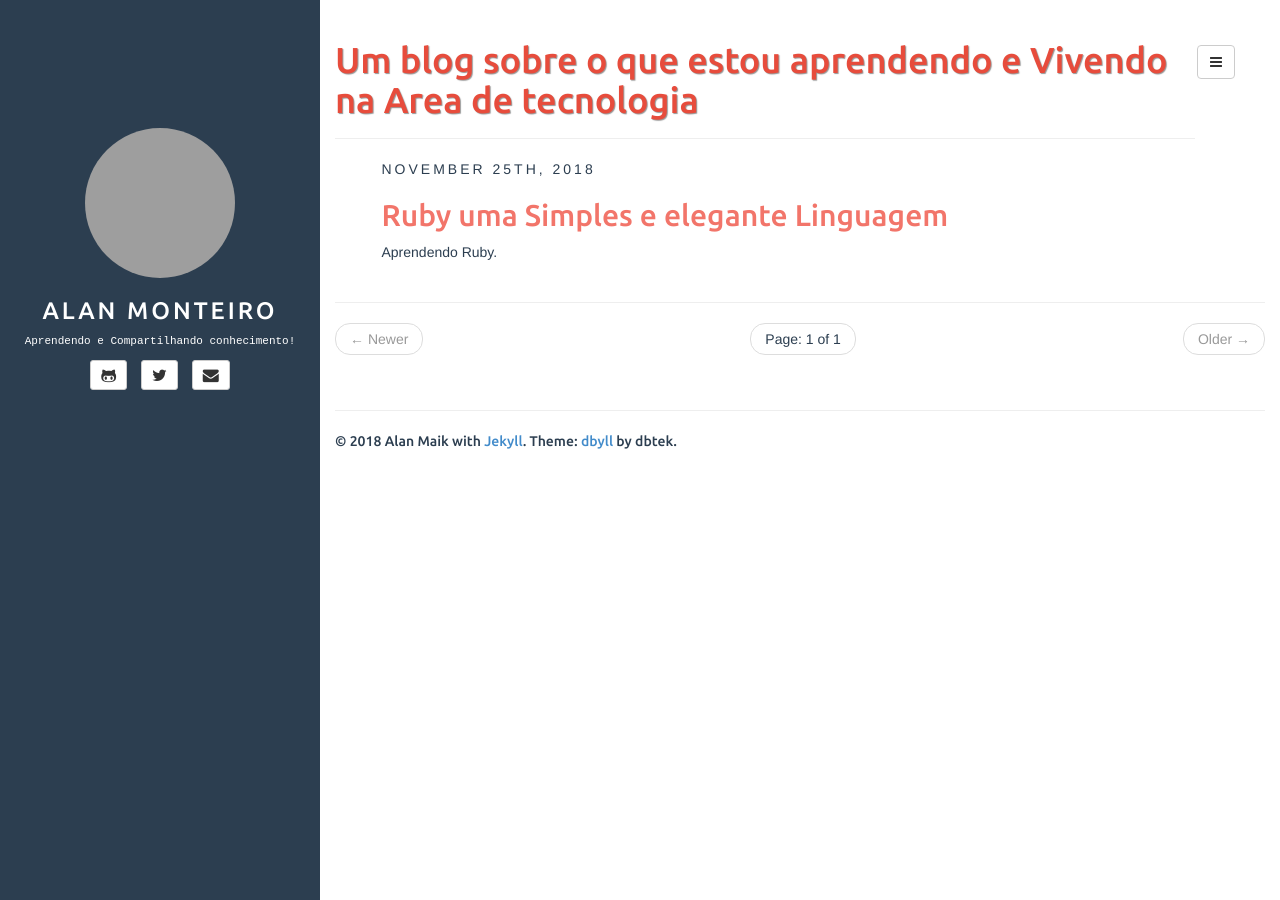
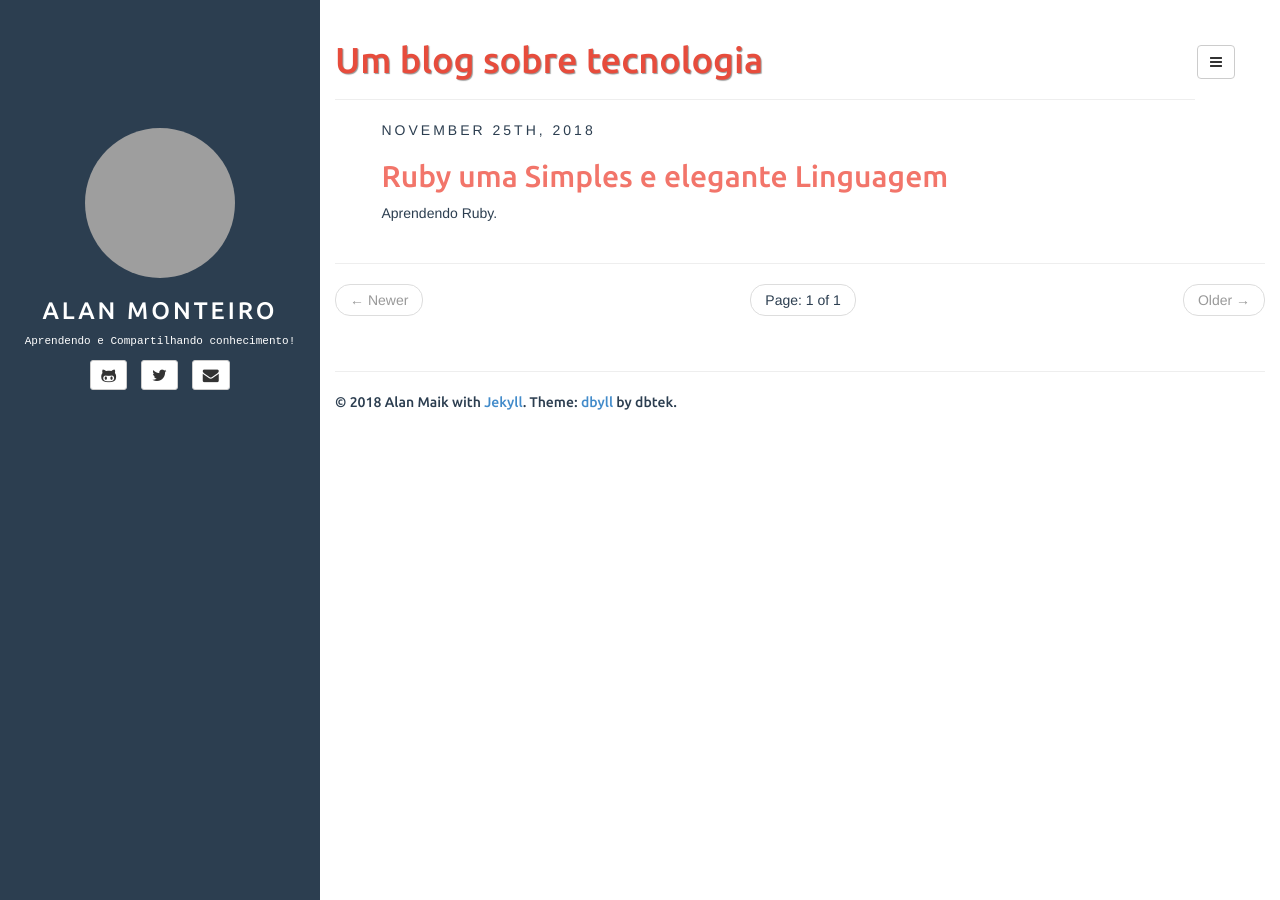
Before and after one commit to AlanMaik/alanmaik.github.io, a Jekyll site: the page built from index.html, in a window 1280 px wide. Built offline with Jekyll 4.4.1, drawn with Linux system fonts in a browser that asks for light colours; the list of posts is cut into pages by our own code; grey boxes are pictures that could not be loaded.

Commit message:
Update config

```diff
--- a/_config.yml
+++ b/_config.yml
@@ -14,7 +14,7 @@ defaults:
     scope:
       path: "" # empty string for all files
     values:
-      title: Um blog sobre o que estou aprendendo e Vivendo na Area de tecnologia
+      title: Um blog sobre tecnologia
 
 description: Stylish Jekyll Theme
 author:
```
